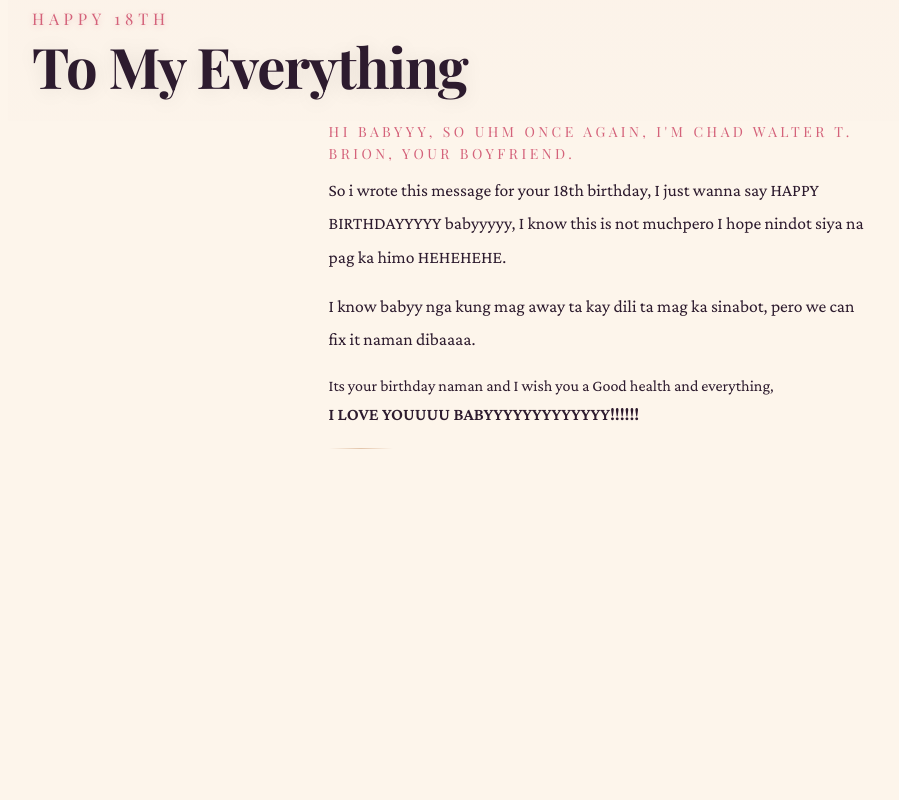
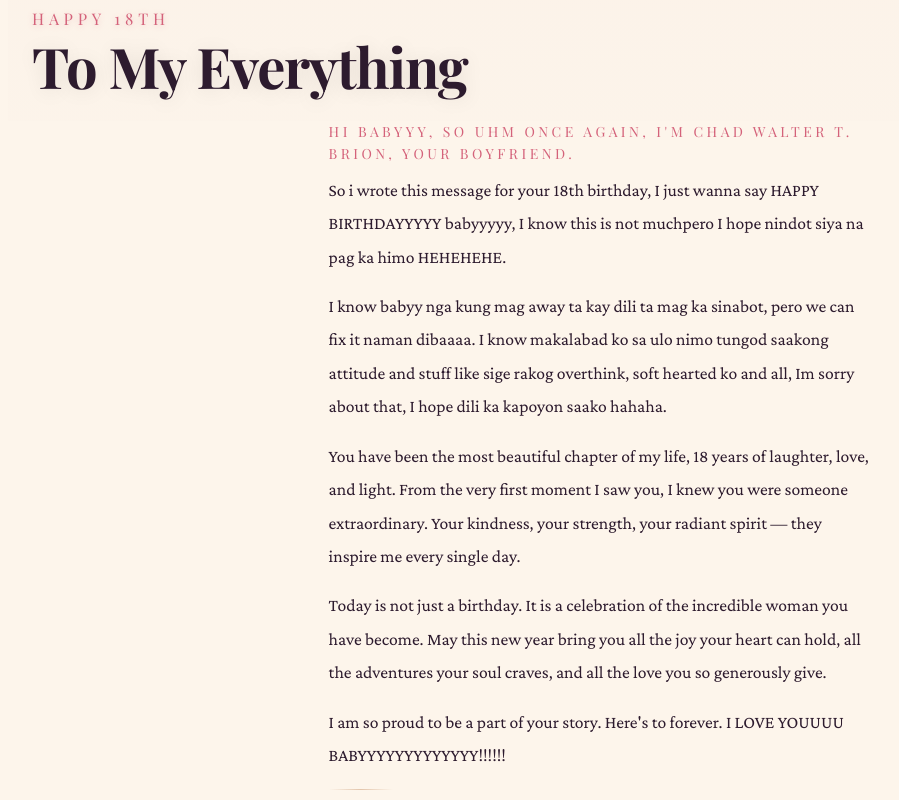
Before and after one commit to Ernsci/birthday-site, a React (Vite) app: page / in a window 1280 px wide. Shown: the part 1359-2159 px from the top of the page, without its empty margins (40-939 px from the left). Before the commit the page ends 1824 px from the top, so only its background shows below. Built offline with nearby package versions, Linux system fonts and the light colour scheme; a web font is replaced by a local one.

Commit message:
Enhanced message section with long-form love letter

```diff
--- a/src/App.jsx
+++ b/src/App.jsx
@@ -37,14 +37,25 @@ function App() {
               So i wrote this message for your 18th birthday, I just wanna say HAPPY BIRTHDAYYYYY babyyyyy,
               I know this is not muchpero I hope nindot siya na pag ka himo HEHEHEHE.
             </p>
-            <p className="message-continue">
+            <p className="message-body">
               I know babyy nga kung mag away ta kay dili ta mag ka sinabot, pero we can fix it naman dibaaaa.
+              I know makalabad ko sa ulo nimo tungod saakong attitude and stuff like sige rakog overthink,
+              soft hearted ko and all, Im sorry about that, I hope dili ka kapoyon saako hahaha.
             </p>
-            <p className="message-closing">
-              Its your birthday naman and I wish you a Good health and everything,
+            <p className="message-body">
+              You have been the most beautiful chapter of my life, 18 years of laughter,
+              love, and light. From the very first moment I saw you, I knew you were someone
+              extraordinary. Your kindness, your strength, your radiant spirit — they inspire me
+              every single day.
             </p>
-            <p className="message-signoff">
-              I LOVE YOUUUU BABYYYYYYYYYYYYY!!!!!!
+            <p className="message-body">
+              Today is not just a birthday. It is a celebration of the incredible woman you have
+              become. May this new year bring you all the joy your heart can hold, all the
+              adventures your soul craves, and all the love you so generously give.
+            </p>
+            <p className="message-body">
+              I am so proud to be a part of your story. Here's to forever. I LOVE YOUUUU
+              BABYYYYYYYYYYYYY!!!!!!
             </p>
             <div className="divider" />
           </div>
```
